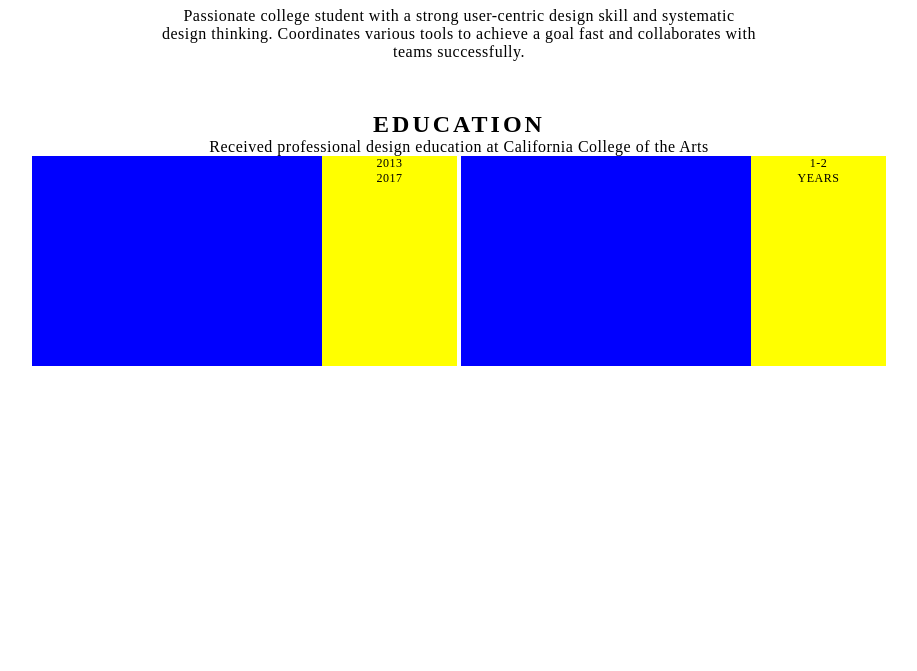
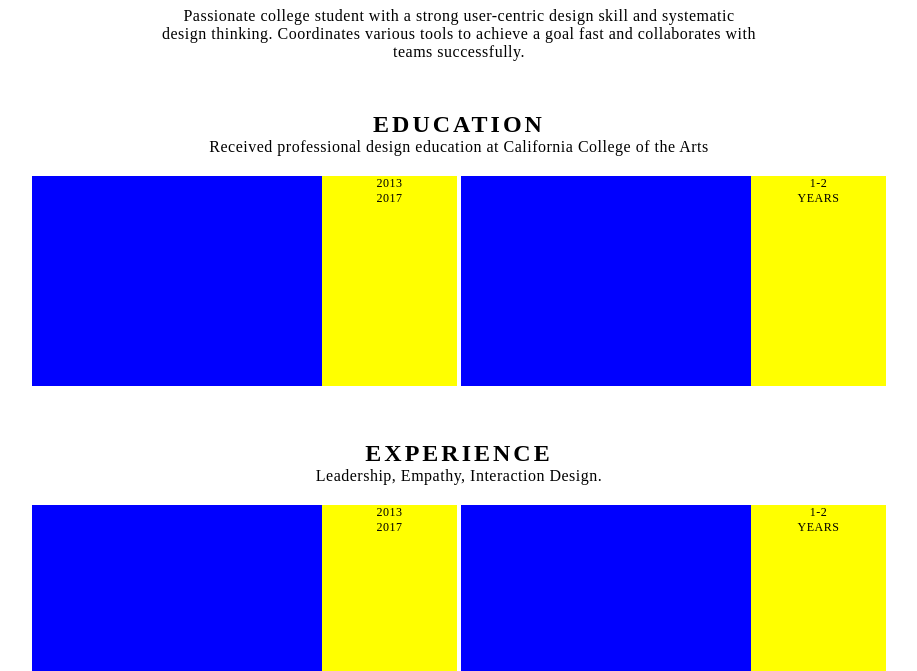
Before and after one commit to reaji/resume, a plain HTML site: page index.html in a window 1280 px wide. Shown: the part 129-800 px from the top of the page, without its empty margins (181-1098 px from the left). Drawn offline with Linux system fonts and the light colour scheme; a web font is replaced by a local one.

Commit message:
update a little

```diff
--- a/css/layout.css
+++ b/css/layout.css
@@ -48,11 +48,14 @@
     font-family: "San Francisco"
 }
 
+body{
+	overflow-x:hidden;
+}
 
 #outbox{
 	position: relative;
 	max-width: 940px;
-	height: 1000px;
+	/*height: 1000px;*/
 	margin: 0 auto;
 	/*border: 1px solid black;*/
 	padding-top: 40px;
@@ -110,7 +113,7 @@ p{
 	font-weight: 500;
 }
 
-.education{
+.section{
 	margin-top:50px;
 }
 
@@ -157,6 +160,10 @@ p{
 	height: 210px;
 }
 
+.description{
+	margin-bottom: 20px;
+}
+
 @media screen and (max-width: 870px) {
 .contentpart{
 	position: absolute;
--- a/index.html
+++ b/index.html
@@ -14,9 +14,16 @@
       <h4 class="subtitle">Interaction Design</h4>
       <p class="contactinfo">zxue@cca.edu &nbsp&nbsp&nbsp http://reaji.me  &nbsp&nbsp&nbsp <span class="number">415.988.0304</span></p>
       <h4 class="profile">Passionate college student with a strong user-centric design skill and systematic design thinking. Coordinates various tools to achieve a goal fast and collaborates with teams successfully.</h4>
-      <h2 class="education">EDUCATION</h2>
-      <h4>Received professional design education at California College of the Arts</h4>
+      <h2 class="section">EDUCATION</h2>
+      <h4 class="description">Received professional design education at California College of the Arts</h4>
       <div class="contentpart">
+      <div class="content"><div class="main"></div><div class="year"><h6>2013<br />2017</h6></div></div>
+      <div class="content"><div class="main"></div><div class="year"><h6>1-2<br />YEARS</h6></div></div>
+      <h2 class="section">EXPERIENCE</h2>
+      <h4 class="description">Leadership, Empathy, Interaction Design.</h4>
+      <div class="contentpart">
+      <div class="content"><div class="main"></div><div class="year"><h6>2013<br />2017</h6></div></div>
+      <div class="content"><div class="main"></div><div class="year"><h6>1-2<br />YEARS</h6></div></div>
       <div class="content"><div class="main"></div><div class="year"><h6>2013<br />2017</h6></div></div>
       <div class="content"><div class="main"></div><div class="year"><h6>1-2<br />YEARS</h6></div></div>
       </div>
```
